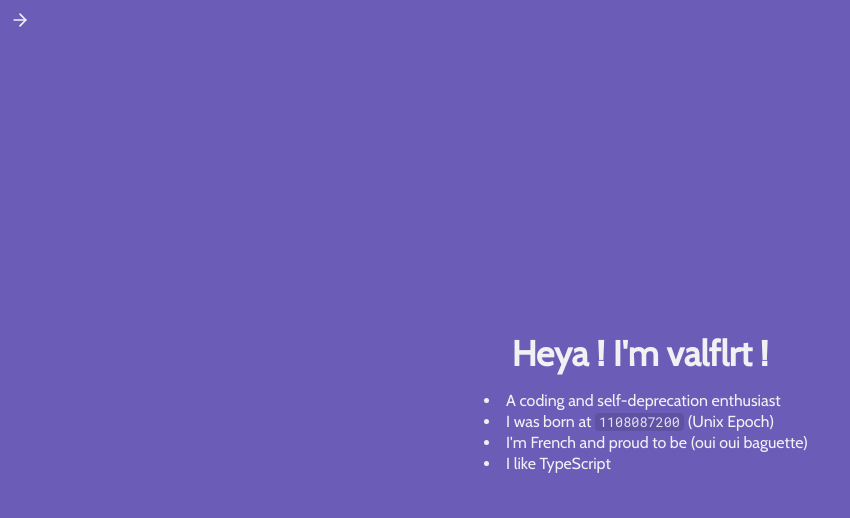
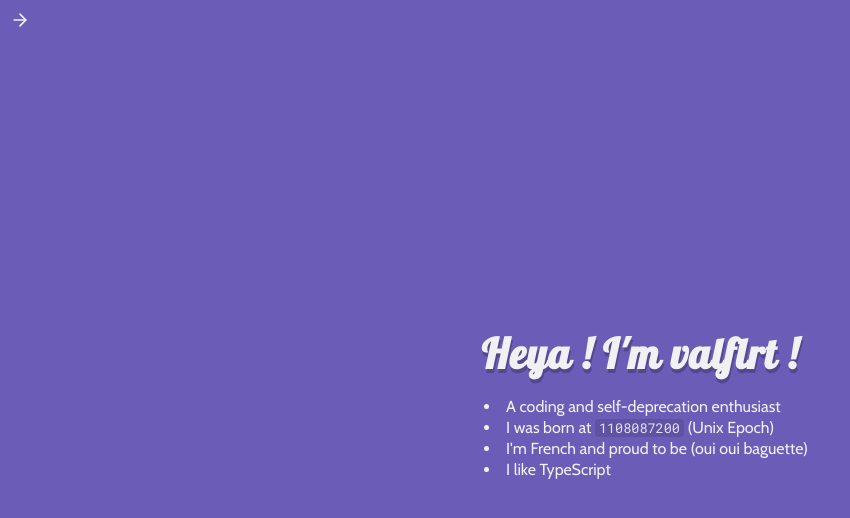
Before and after one commit to valflrt/valflrt.dev, a React app: page /#/ in a window 1280 px wide. Shown: the top 518 px of the page, without its empty margins (0-850 px from the left). Built offline with nearby package versions, Linux system fonts and the light colour scheme.

Commit message:
Edit h1 style in Routes.scss

```diff
--- a/src/routes/Routes.scss
+++ b/src/routes/Routes.scss
@@ -14,7 +14,10 @@
   }
 
   h1 {
-    font-size: 2.2rem;
+    font-size: 2.6rem;
+    font-family: "Lobster";
+    letter-spacing: 1px;
+    text-shadow: 0.025em 0.1em 0 var(--primary-tone-040);
 
     .mobile & {
       font-size: 2rem;
```
